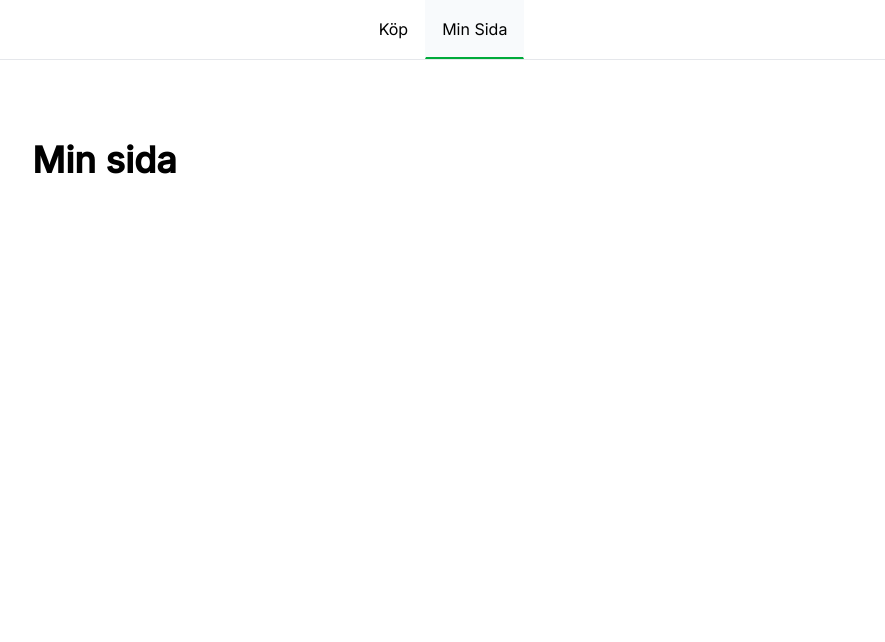
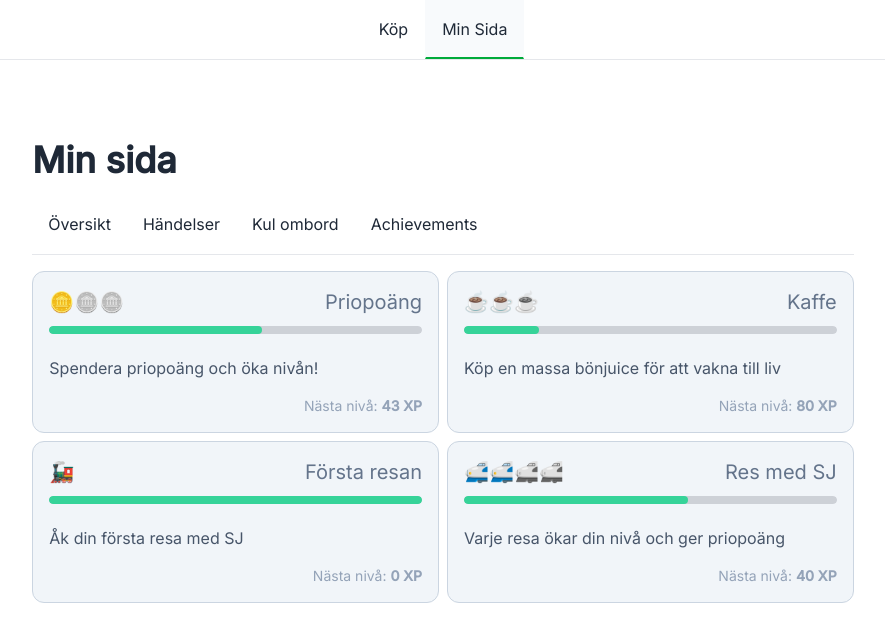
Before and after one commit to oliie/sj-hackathon-svelte, a Svelte app: page / in a window 1280 px wide. Both pictures are taken after a click on the item "Min Sida". Shown: the top 642 px of the page, without its empty margins (197-1082 px from the left). Built offline with nearby package versions, Linux system fonts and the light colour scheme.

Commit message:
- adds achievement cards

```diff
--- a/index.html
+++ b/index.html
@@ -1,5 +1,5 @@
 <!DOCTYPE html>
-<html lang="en">
+<html lang="en" data-theme="light">
   <head>
     <meta charset="UTF-8" />
     <link rel="icon" type="image/svg+xml" href="/vite.svg" />
--- a/package.json
+++ b/package.json
@@ -16,6 +16,7 @@
     "autoprefixer": "^10.4.9",
     "concurrently": "^7.4.0",
     "cross-env": "^7.0.3",
+    "daisyui": "^2.27.0",
     "postcss-cli": "^10.0.0",
     "prettier": "^2.7.1",
     "prettier-plugin-svelte": "^2.7.0",
--- a/src/App.svelte
+++ b/src/App.svelte
@@ -1,14 +1,18 @@
 <script>
   import { navStore } from './lib/stores/nav';
   import Nav from './lib/Nav.svelte';
+  import MyPage from './lib/routes/MyPage.svelte';
+  import Buy from './lib/routes/Buy.svelte';
 </script>
 
 <Nav />
 
 <main class="container mx-auto px-4 py-20 w-2/3">
   {#if $navStore === 'Köp'}
-    köp
+    <h1 class="text-4xl font-bold">Köp</h1>
+    <Buy />
   {:else if $navStore === 'Min Sida'}
     <h1 class="text-4xl font-bold">Min sida</h1>
+    <MyPage />
   {/if}
 </main>
--- /dev/null
+++ b/src/lib/AcheivementCard.svelte
@@ -0,0 +1,32 @@
+<script>
+  export let name = '';
+  export let description = '';
+  export let level = 0;
+  export let levels = 1;
+  export let progress = 0;
+  export let icon = '';
+</script>
+
+<div class="rounded-xl border border-slate-300 p-4 bg-slate-100">
+  <div class="grid grid-cols-1 md:grid-cols-2">
+    <div>
+      <ul class="flex">
+        {#each Array(levels) as n, i}
+          <li class="text-xl {i >= level ? 'grayscale' : ''}">{icon}</li>
+        {/each}
+      </ul>
+    </div>
+    <div class="text-right text-xl text-slate-500">{name}</div>
+  </div>
+  <progress
+    class="progress w-full progress-success"
+    value={progress}
+    max={100}
+  />
+  <p class="text-slate-600 mt-4">
+    {description}
+  </p>
+  <div class="text-right text-sm text-slate-400 mt-4">
+    Nästa nivå: <b>{100 - progress} XP</b>
+  </div>
+</div>
--- /dev/null
+++ b/src/lib/routes/Buy.svelte
@@ -0,0 +1 @@
+Köp
--- /dev/null
+++ b/src/lib/routes/MyPage.svelte
@@ -0,0 +1,60 @@
+<script>
+  import AcheivementCard from '../AcheivementCard.svelte';
+
+  const navs = ['Översikt', 'Händelser', 'Kul ombord', 'Achievements'];
+
+  let selected = 'Översikt';
+</script>
+
+<nav class="mb-4">
+  <div class="mt-4">
+    <ul class="flex border-b">
+      {#each navs as nav}
+        <li
+          on:click={() => (selected = nav)}
+          class="p-4 cursor-pointer transition-all border-b-2 border-transparent {selected ===
+          nav
+            ? 'border-sjgreen'
+            : ''}"
+        >
+          {nav}
+        </li>
+      {/each}
+    </ul>
+  </div>
+</nav>
+
+<div class="grid grid-cols-2 gap-2">
+  <AcheivementCard
+    icon="🪙"
+    name="Priopoäng"
+    description="Spendera priopoäng och öka nivån!"
+    level={1}
+    levels={3}
+    progress={57}
+  />
+  <AcheivementCard
+    icon="☕"
+    name="Kaffe"
+    description="Köp en massa bönjuice för att vakna till liv"
+    level={2}
+    levels={3}
+    progress={20}
+  />
+  <AcheivementCard
+    icon="🚂"
+    name="Första resan"
+    description="Åk din första resa med SJ"
+    level={1}
+    levels={1}
+    progress={100}
+  />
+  <AcheivementCard
+    icon="🚅"
+    name="Res med SJ"
+    description="Varje resa ökar din nivå och ger priopoäng"
+    level={2}
+    levels={4}
+    progress={60}
+  />
+</div>
--- a/tailwind.config.cjs
+++ b/tailwind.config.cjs
@@ -2,6 +2,7 @@
 module.exports = {
   mode: 'jit',
   content: ['./src/**/*.{html,js,svelte,ts}'],
+  plugins: [require('daisyui')],
   theme: {
     fontFamily: {
       sans: ['Inter'],
```
Also changed, not shown: 1 other file (tests, documents, lock files or other folders).
